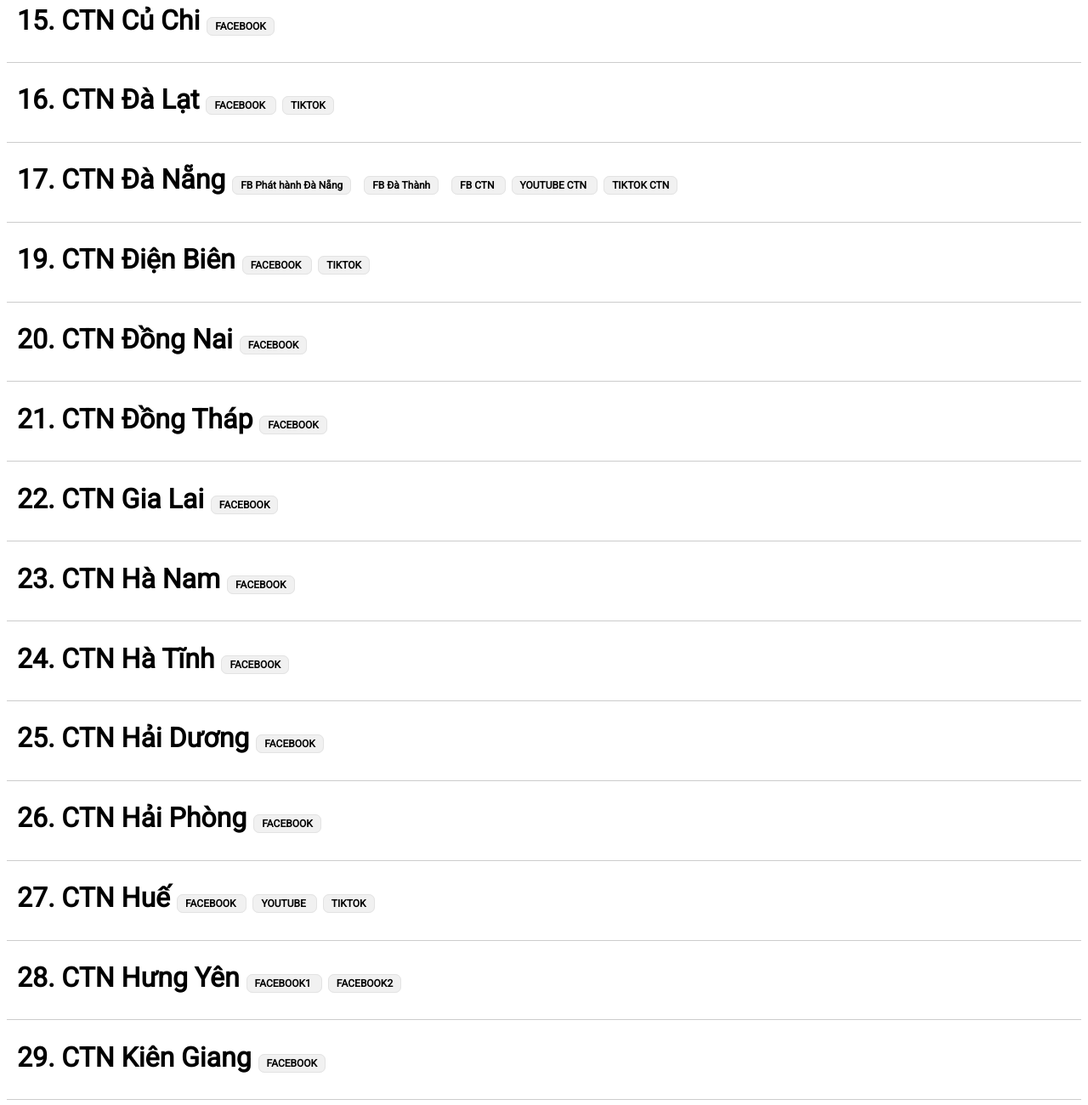
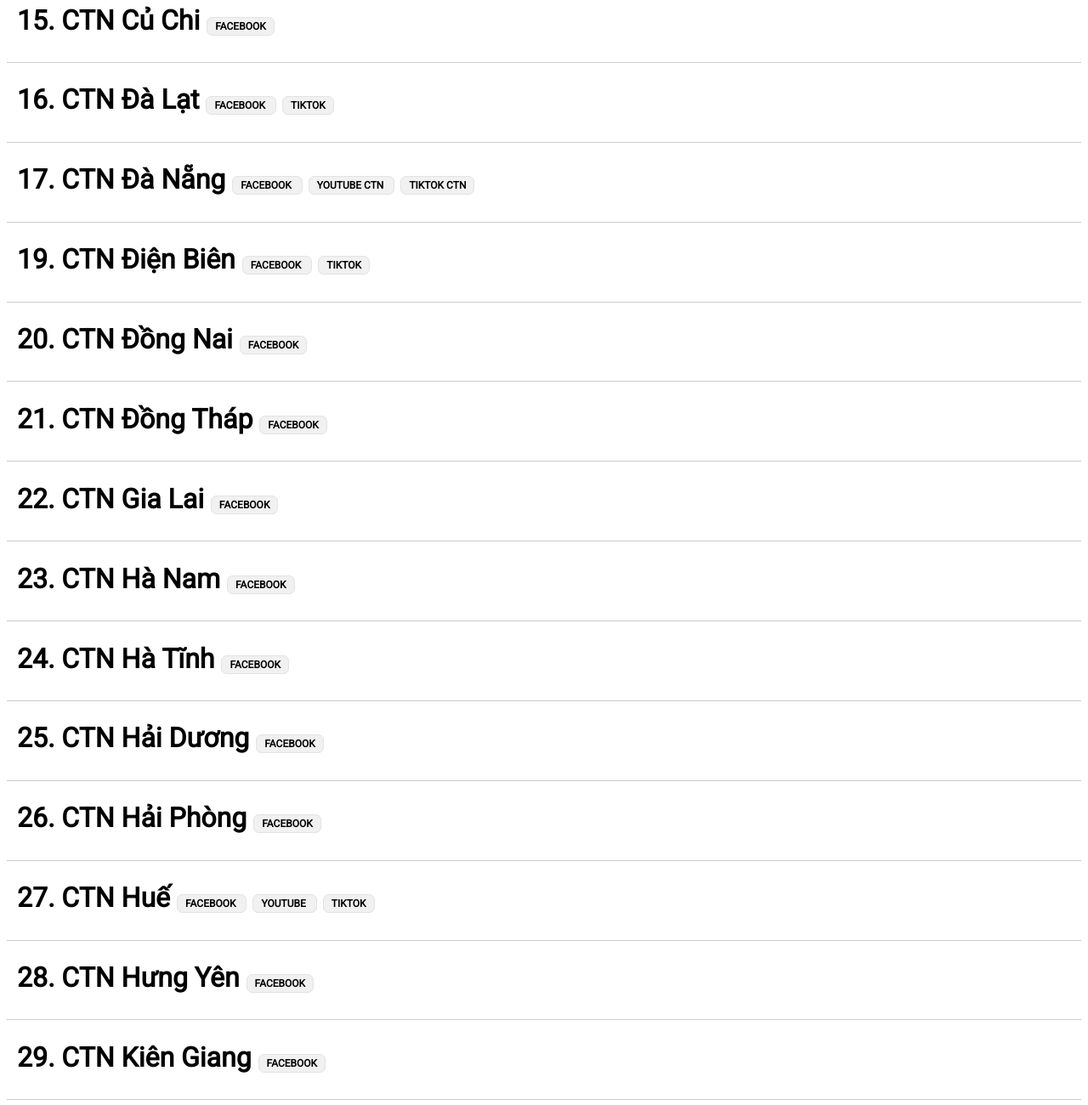
Before and after one commit to pqkythuat1/truyenthongctn, a plain HTML site: page index.html in a window 1280 px wide. Shown: the part 1486-2786 px from the top of the page at 85% size. Drawn offline with Linux system fonts and the light colour scheme.

Commit message:
Update index.html

```diff
--- a/index.html
+++ b/index.html
@@ -120,8 +120,7 @@ body {
 
 <li><div class="title"><h1>04. CTN Bắc Giang
 
-<a href="https://www.facebook.com/groups/phatquangbacgiang/?ref=share&mibextid=NSMWBT" target="_blank">  FACEBOOK1 </a>
-<a href="https://www.facebook.com/profile.php?id=100090023287078&mibextid=kFxxJD" target="_blank">  FACEBOOK2 </a>
+<a href="https://www.facebook.com/profile.php?id=100090023287078&mibextid=kFxxJD" target="_blank">  FACEBOOK1 </a>
 
 </h1><span style="display: none;"></span></li>
 
@@ -207,9 +206,7 @@ body {
 
 <li><div class="title"><h1>17. CTN Đà Nẵng
 
-<a href="https://www.facebook.com/phathanhctndanang?locale=vi_VN" target="_blank">  FB Phát hành Đà Nẵng</a>
-<a href="https://www.facebook.com/profile.php?id=100087098294551&locale=vi_VN " target="_blank">  FB Đà Thành</a>
-<a href="https://www.facebook.com/ChungThanhNienPhatTuPhatQuangDaNang?mibextid=9R9pXO " target="_blank">  FB CTN </a>
+<a href="https://www.facebook.com/ChungThanhNienPhatTuPhatQuangDaNang?mibextid=9R9pXO " target="_blank">  FACEBOOK </a>
 <a href="https://www.youtube.com/@chungthanhnienphattuphatqu2090" target="_blank">  YOUTUBE CTN </a>
 <a href="https://www.tiktok.com/@ctn.danang?_t=8hOudqfGDdC&_r=1" target="_blank">  TIKTOK CTN </a>
 
@@ -265,8 +262,7 @@ body {
 
 <li><div class="title"><h1>28. CTN Hưng Yên
 
-<a href="https://www.facebook.com/ctnpqhy2018" target="_blank">  FACEBOOK1 </a>
-<a href="https://www.facebook.com/groups/ctnptpqhungyen" target="_blank">  FACEBOOK2 </a>
+<a href="https://www.facebook.com/ctnpqhy2018" target="_blank">  FACEBOOK </a>
 
 </h1><span style="display: none;"></span></li>
 
@@ -316,9 +312,7 @@ body {
 
 <li><div class="title"><h1>36. CTN Phú Yên
 
-<a href="https://www.facebook.com/ctnptpq.phuyen?mibextid=ZbWKwL" target="_blank">  FACEBOOK1 </a>
-<a href="https://m.facebook.com/groups/ctnpqphuyen/?ref=share&mibextid=NSMWBT" target="_blank">  FACEBOOK2 </a>
-<a href="https://www.facebook.com/profile.php?id=100092682577441&mibextid=ZbWKwL" target="_blank">  FACEBOOK3 </a>
+<a href="https://www.facebook.com/ctnptpq.phuyen?mibextid=ZbWKwL" target="_blank">  FACEBOOK </a>
 <a href="https://www.tiktok.com/@ctn.phuyen?_t=8hNsKl9BC66&_r=1" target="_blank">  TIKTOK </a>
 
 </h1><span style="display: none;"></span></li>
@@ -339,8 +333,7 @@ body {
 
 <li><div class="title"><h1>39. CTN Quảng Ngãi
 
-<a href="https://www.facebook.com/ChungThanhNienPhatTuPhatQuangQuangNgai?mibextid=LQQJ4d" target="_blank">  FACEBOOK1 </a>
-<a href="https://www.facebook.com/groups/431742627660704/?ref=share_group_link" target="_blank">  FACEBOOK2 </a>
+<a href="https://www.facebook.com/ChungThanhNienPhatTuPhatQuangQuangNgai?mibextid=LQQJ4d" target="_blank">  FACEBOOK </a>
 <a href="https://www.tiktok.com/@ctn.quangngai?_t=8dDBwHRVKGw&_r=1" target="_blank">  TIKTOK </a>
 
 </h1><span style="display: none;"></span></li>
```
